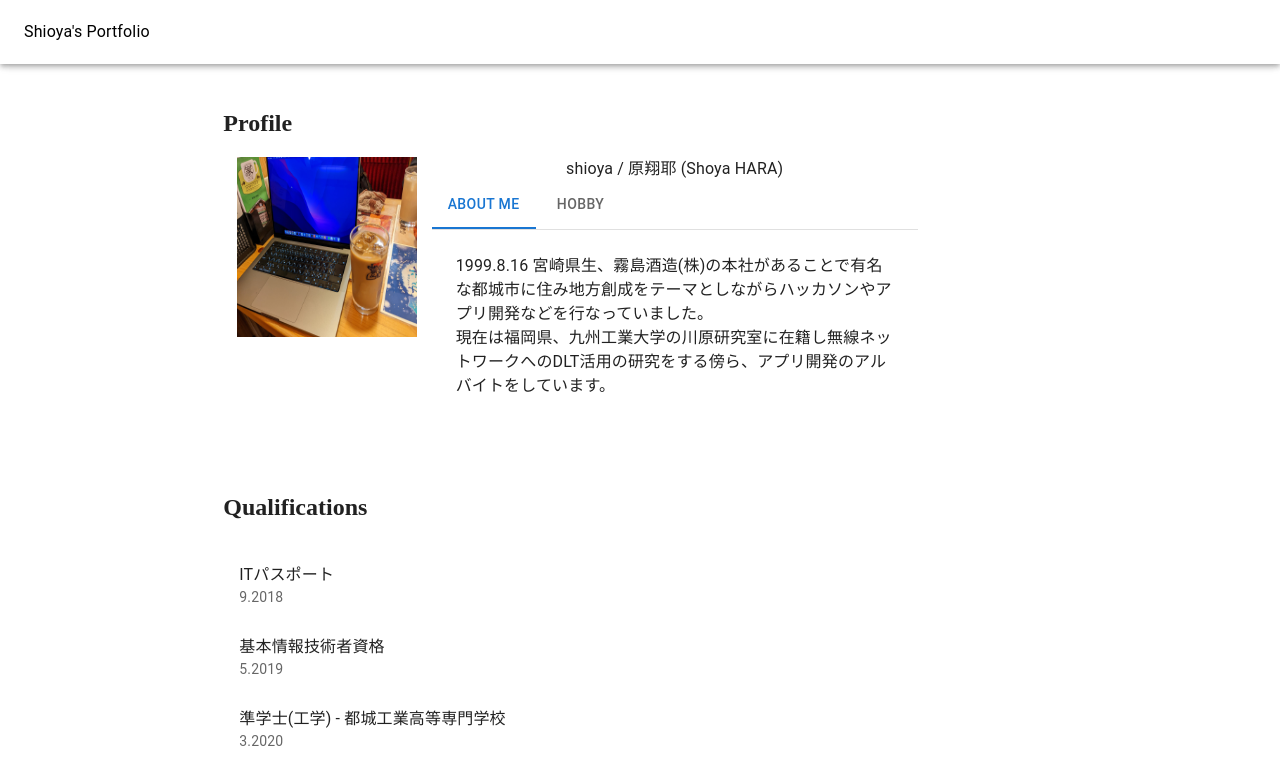
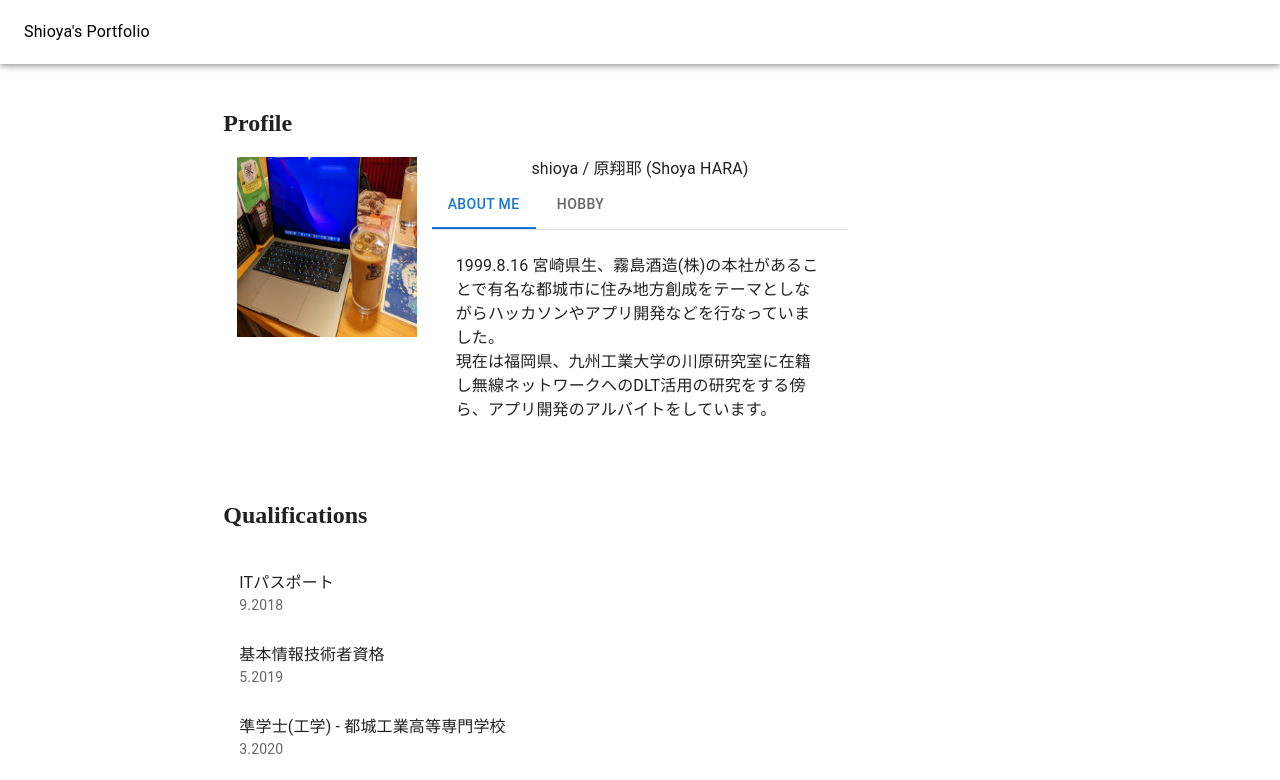
Before and after one commit to shioya86/harashio.jp, a React (Create React App) app: page / in a window 1280 px wide. Shown: the top 780 px of the page. Built offline with nearby package versions, Linux system fonts and the light colour scheme; a web font is replaced by a local one.

Commit message:
fix: 縮小!

```diff
--- a/src/pages/Profile.js
+++ b/src/pages/Profile.js
@@ -19,7 +19,7 @@ function Profile() {
       <Grid item lg={3} xs={10} style={{textAlign: "center"}}>
         <img src="./sample_profile.jpeg" layout="fill" style={{width: "180px", height: "180px"}} alt="Image" />
       </Grid>
-      <Grid item lg={7} xs={10}>
+      <Grid item lg={6} xs={10}>
         <Typography style={{textAlign: "center"}}>shioya / 原翔耶 (Shoya HARA)</Typography>
         <MyTabs />
       </Grid>
```
